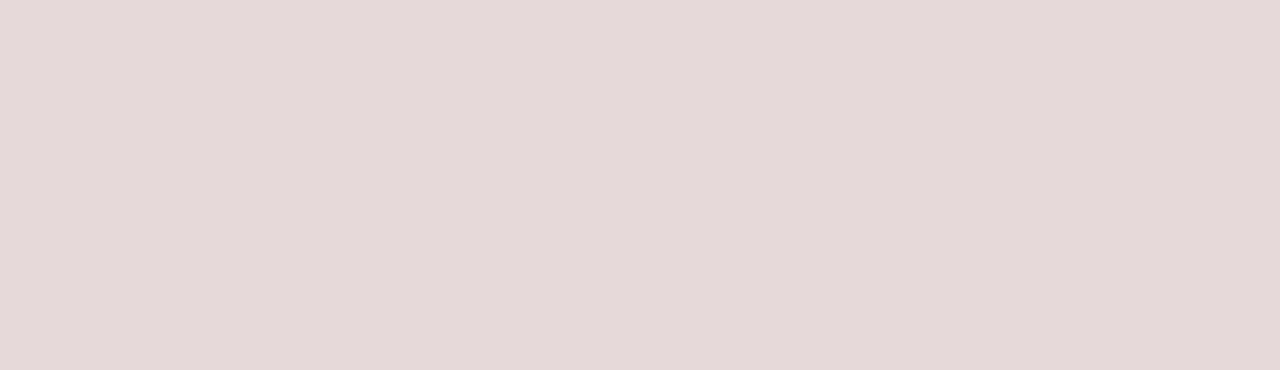
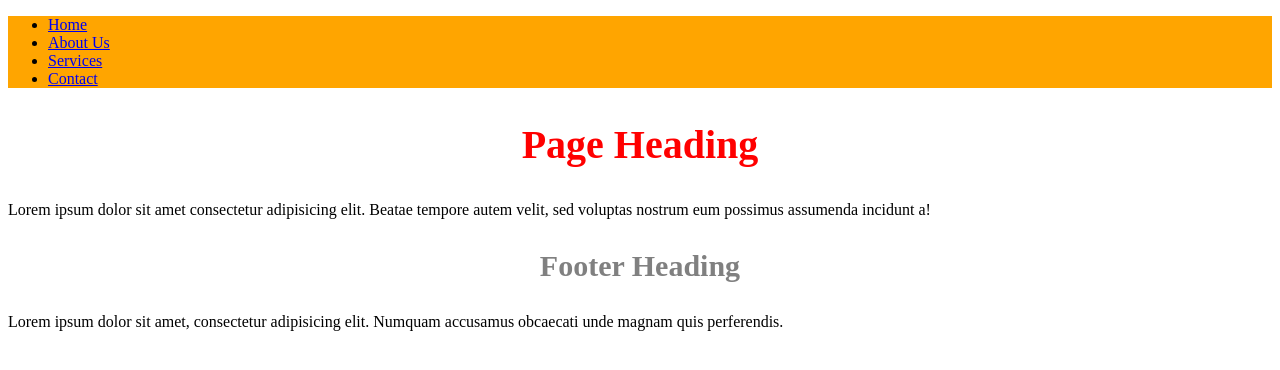
Before and after one commit to DayMrz/sass-demo, a website: page index.html in a window 1280 px wide. Drawn offline with Linux system fonts and the light colour scheme.

Commit message:
some sass variables

```diff
--- a/index.html
+++ b/index.html
@@ -8,6 +8,24 @@
   <title>Document</title>
 </head>
 <body>
+  <nav class="nav">
+    <ul>
+      <li><a href="#">Home</a></li>
+      <li><a href="#">About Us</a></li>
+      <li><a href="#">Services</a></li>
+      <li><a href="#">Contact</a></li>
+    </ul>
+  </nav>
+  <section class="banner">
+    <h1>Page Heading</h1>
+    <p>
+      Lorem ipsum dolor sit amet consectetur adipisicing elit. Beatae tempore autem velit, sed voluptas nostrum eum possimus assumenda incidunt a!
+    </p>
+  </section>
 
+  <footer class="footer">
+    <h3>Footer Heading</h3>
+    <p>Lorem ipsum dolor sit amet, consectetur adipisicing elit. Numquam accusamus obcaecati unde magnam quis perferendis.</p>
+  </footer>
 </body>
 </html>
--- a/scss/main.scss
+++ b/scss/main.scss
@@ -1,3 +1,24 @@
-body {
-  background-color: rgb(230, 217, 217);
+$color-primary: orange;
+$color-secondary: gray;
+$color-tertiary: royalblue;
+
+$font-lg: 40px;
+$font-md: 30px;
+$font-sm: 20px;
+
+.nav {
+  background-color: $color-primary;
 }
+
+.banner h1 {
+  $color-secondary: red;  // !global try to avoid this Day, pls!
+  color: $color-secondary;
+  font-size: $font-lg;
+  text-align: center;
+}
+
+.footer h3 {
+  color: $color-secondary;
+  font-size: $font-md;
+  text-align: center;
+}
```
Also changed, not shown: css/main.css.
